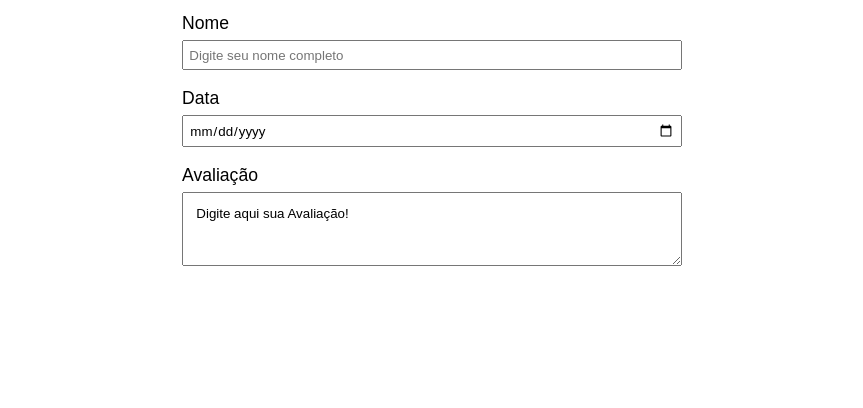
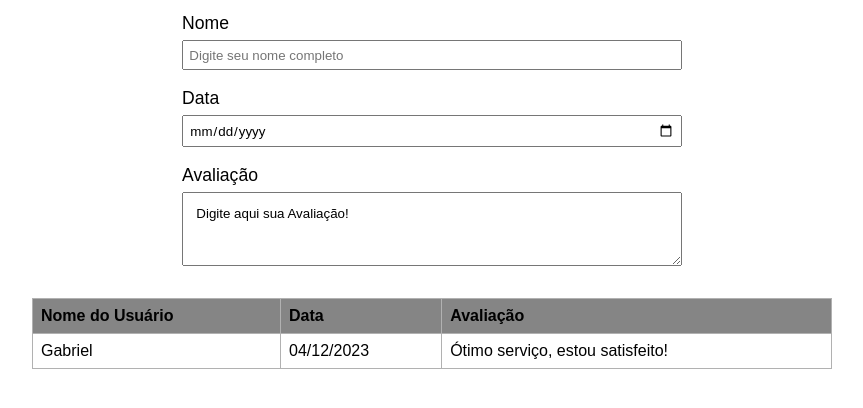
Before and after one commit to g4brielpy/infinity_school, a plain HTML site: page html_css/provas/prova003/index.html in a window 1280 px wide. Shown: the part 104-512 px from the top of the page, without its empty margins (208-1071 px from the left). Drawn offline with Linux system fonts and the light colour scheme.

Commit message:
Update index.html

```diff
--- a/html_css/provas/prova003/index.html
+++ b/html_css/provas/prova003/index.html
@@ -15,7 +15,13 @@
         <form action="#" class="form_avaliacao">
           <div class="box_input">
             <label for="nome">Nome</label>
-            <input type="text" name="user" id="nome" required placeholder="Digite seu nome completo" />
+            <input
+              type="text"
+              name="user"
+              id="nome"
+              required
+              placeholder="Digite seu nome completo"
+            />
           </div>
           <div class="box_input">
             <label for="data">Data</label>
@@ -29,11 +35,33 @@
               cols="30"
               rows="3"
               required
-            >Digite aqui sua Avaliação!</textarea
+            >
+Digite aqui sua Avaliação!</textarea
             >
           </div>
         </form>
       </div>
     </section>
+
+    <section class="secao_table">
+      <div class="container_table">
+        <table class="table_avaliacao">
+          <thead>
+            <tr>
+              <th scope="col">Nome do Usuário</th>
+              <th scope="col">Data</th>
+              <th scope="col">Avaliação</th>
+            </tr>
+          </thead>
+          <tbody>
+            <tr>
+                <td>Gabriel</td>
+                <td>04/12/2023</td>
+                <td>Ótimo serviço, estou satisfeito!</td>
+            </tr>
+          </tbody>
+        </table>
+      </div>
+    </section>
   </body>
 </html>
```
